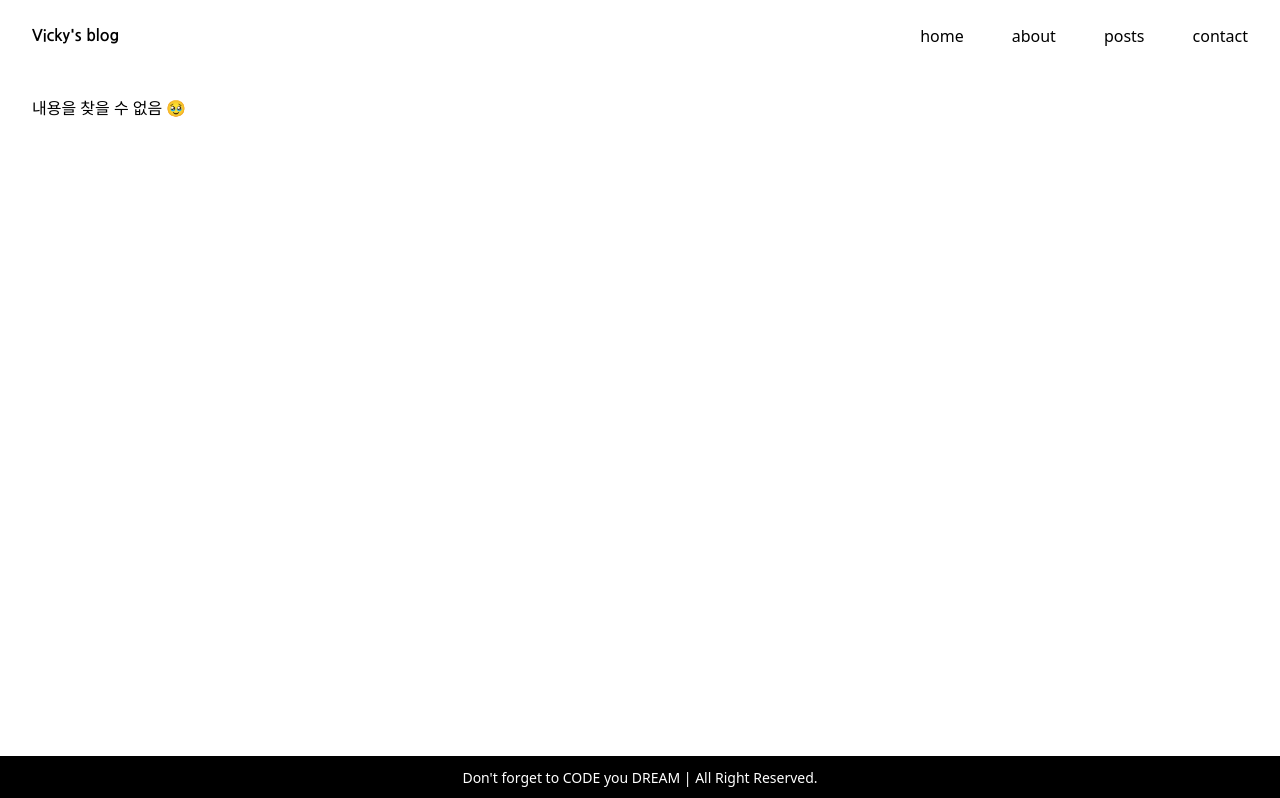
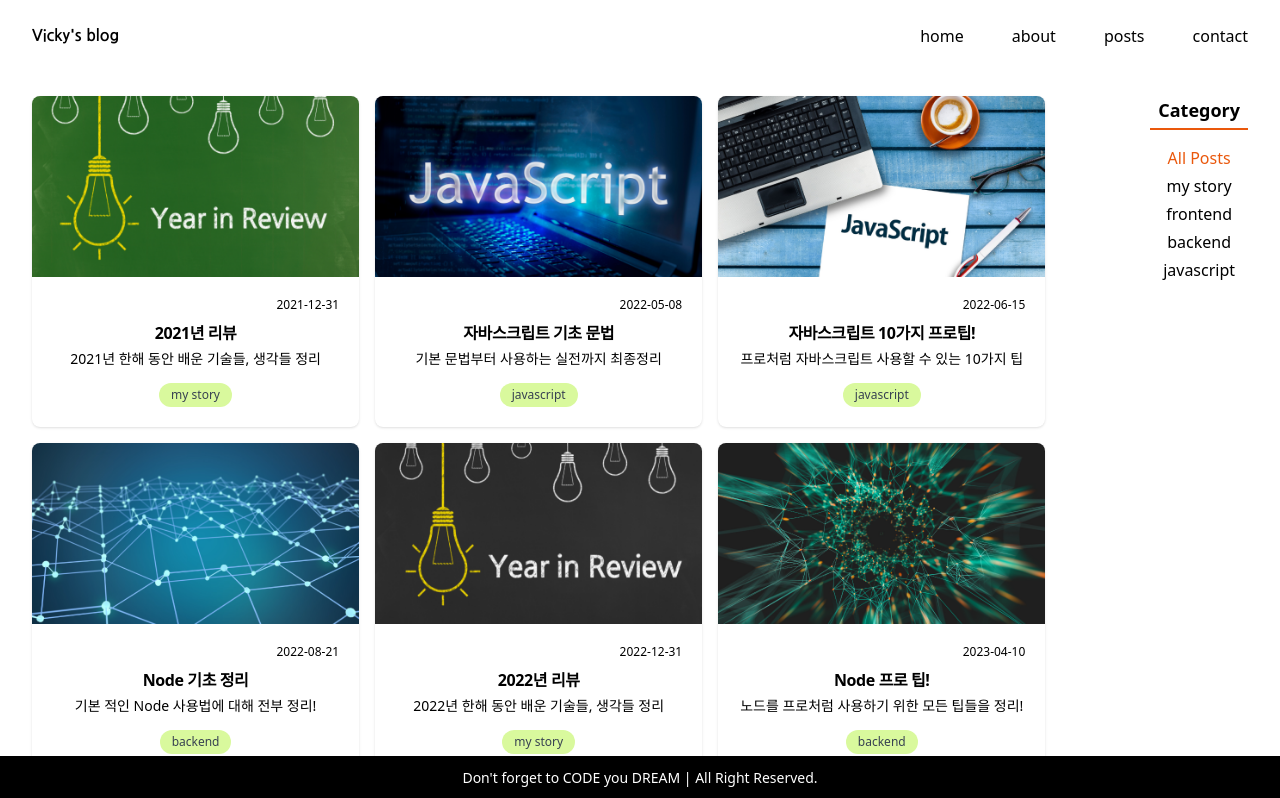
Before and after one commit to wonieeVicky/nextjs-blog, a Next.js app: page /posts in a window 1280 px wide. Before the commit this address had no page. Shown: the top 798 px of the page. Built offline with nearby package versions, Linux system fonts and the light colour scheme.

Commit message:
feat: CSR로 PostList 구현 후 post page 내 렌더링

```diff
--- /dev/null
+++ b/src/app/posts/page.tsx
@@ -0,0 +1,14 @@
+import { getPosts } from '@/service/posts';
+import PostList from '@/components/PostList';
+
+export default async function PostPage() {
+  const posts = await getPosts();
+
+  return (
+    <>
+      <div className="flex flex-row">
+        <PostList posts={posts} />
+      </div>
+    </>
+  );
+}
--- a/src/app/products/page.tsx
+++ /dev/null
@@ -1,3 +0,0 @@
-export default function Posts() {
-  return <>Posts</>;
-}
--- /dev/null
+++ b/src/components/PostList.tsx
@@ -0,0 +1,79 @@
+'use client';
+
+import { Post } from '@/service/posts';
+import Image from 'next/image';
+import Link from 'next/link';
+import { useEffect, useState } from 'react';
+
+type Props = {
+  posts: Post[];
+};
+
+export default function PostList({ posts }: Props) {
+  const [category, setCategory] = useState('all');
+  const [filteredPosts, setFilteredPosts] = useState(posts);
+
+  useEffect(() => {
+    if (category === 'all') {
+      setFilteredPosts(posts);
+    } else {
+      setFilteredPosts(posts.filter((post: Post) => post.category === category));
+    }
+  }, [category]);
+
+  return (
+    <>
+      <div className="basis-5/6">
+        <div className="grid gap-4 lg:grid-cols-3 md:grid-cols-2 xs:grid-cols-1 w-auto">
+          {filteredPosts.map((post, idx) => (
+            <div key={idx} className="bg-white rounded-lg shadow text-center">
+              <Link href={`/posts/${post.path}`}>
+                <Image className="rounded-t-lg" src={`/images/posts/${post.path}.png`} width={800} height={300} alt={`${post.path} image`} />
+                <div className="p-5">
+                  <p className="text-xs text-right mb-2">{post.date}</p>
+                  <h5 className="mb-1 font-semibold tracking-tight">{post.title}</h5>
+                  <p className="mb-3 font-light text-sm">{post.description}</p>
+                  <span className="inline-block bg-lime-200 rounded-full px-3 py-1 text-xs font-light text-gray-700">{post.category}</span>
+                </div>
+              </Link>
+            </div>
+          ))}
+        </div>
+      </div>
+      <div className="basis-1/6 text-right">
+        <div className="text-center inline-block">
+          <h5 className="mb-4 text-lg font-bold pb-1 px-2 border-b-2 border-orange-600">Category</h5>
+          <ul>
+            <li className={`mb-1 cursor-pointer hover:text-orange-400 ${category === 'all' && 'text-orange-600'}`} onClick={() => setCategory('all')}>
+              All Posts
+            </li>
+            <li
+              className={`mb-1 cursor-pointer hover:text-orange-400 ${category === 'my story' && 'text-orange-600'}`}
+              onClick={() => setCategory('my story')}
+            >
+              my story
+            </li>
+            <li
+              className={`mb-1 cursor-pointer hover:text-orange-400 ${category === 'frontend' && 'text-orange-600'}`}
+              onClick={() => setCategory('frontend')}
+            >
+              frontend
+            </li>
+            <li
+              className={`mb-1 cursor-pointer hover:text-orange-400 ${category === 'backend' && 'text-orange-600'}`}
+              onClick={() => setCategory('backend')}
+            >
+              backend
+            </li>
+            <li
+              className={`mb-1 cursor-pointer hover:text-orange-400 ${category === 'javascript' && 'text-orange-600'}`}
+              onClick={() => setCategory('javascript')}
+            >
+              javascript
+            </li>
+          </ul>
+        </div>
+      </div>
+    </>
+  );
+}
```
